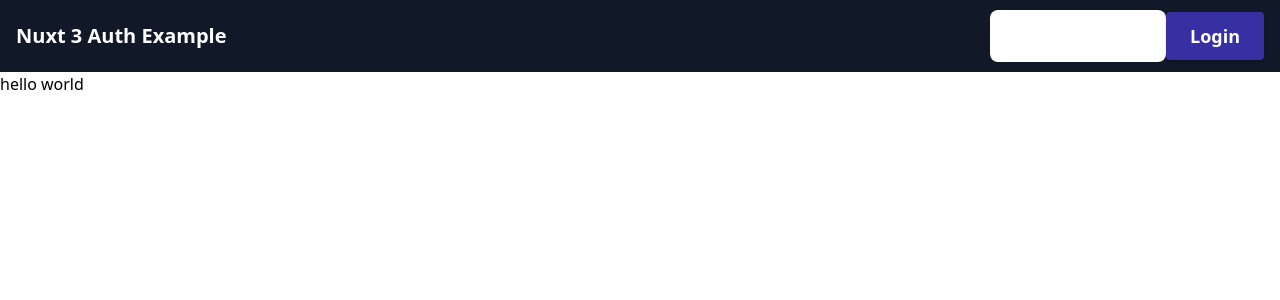
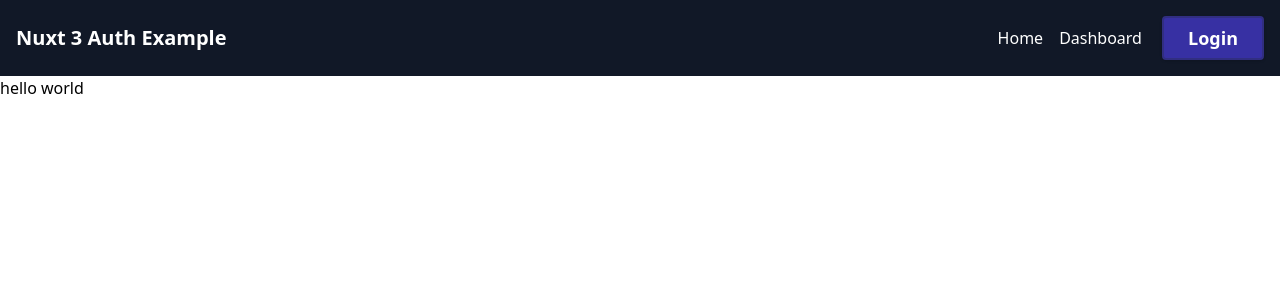
Before and after one commit to aliosmandev/nuxt3-auth-example, a Nuxt app: page / in a window 1280 px wide. Shown: the top 300 px of the page. Built offline with nearby package versions, Linux system fonts and the light colour scheme; no server answers.

Commit message:
Added logout

```diff
--- a/src/components/Header.vue
+++ b/src/components/Header.vue
@@ -1,6 +1,6 @@
 <script lang="ts" setup>
 import VButton from '~/components/ui/Button.vue';
-const { loggedIn } = useAuth();
+const { user, loggedIn, logout } = useAuth();
 </script>
 
 <template>
@@ -9,11 +9,8 @@ const { loggedIn } = useAuth();
             <NuxtLink to="/" class="flex items-center">
                 <span class="self-center text-xl font-semibold whitespace-nowrap text-white">Nuxt 3 Auth Example</span>
             </NuxtLink>
-
             <div class="flex items-center justify-center">
-                <ul
-                    class="flex flex-col p-4 mt-4 bg-gray-50 rounded-lg border border-gray-100 md:flex-row md:space-x-8 md:mt-0 md:text-sm md:font-medium md:border-0 md:bg-white dark:bg-gray-800 md:dark:bg-gray-900 dark:border-gray-700"
-                >
+                <ul class="flex flex-row py-4 gap-x-4 font-medium">
                     <li>
                         <NuxtLink to="/" class="nav-link" aria-current="page">Home</NuxtLink>
                     </li>
@@ -21,18 +18,16 @@ const { loggedIn } = useAuth();
                         <NuxtLink to="/dashboard" class="nav-link">Dashboard</NuxtLink>
                     </li>
                 </ul>
-                <div>
-                    <template v-if="!loggedIn">
-                        <NuxtLink to="/auth/login">
-                            <VButton class="!py-3 !mb-0">Login</VButton>
-                        </NuxtLink></template
-                    >
+                <ClientOnly>
+                    <div class="flex gap-x-2 ml-5">
+                    <template v-if="loggedIn">
+                        <VButton class="!mb-0 btn-link danger" @click="logout">Logout</VButton>
+                    </template>
                     <template v-else>
-                        <NuxtLink to="/auth/logout">
-                            <VButton class="!py-3 !mb-0 !bg-red-600">Logout</VButton>
-                        </NuxtLink>
+                        <NuxtLink class="btn-link" to="/auth/login">Login</NuxtLink>
                     </template>
                 </div>
+                </ClientOnly>
             </div>
         </div>
     </nav>
```
Also changed, not shown: src/server/api/auth/logout.post.ts (added, +10 -0 lines).
